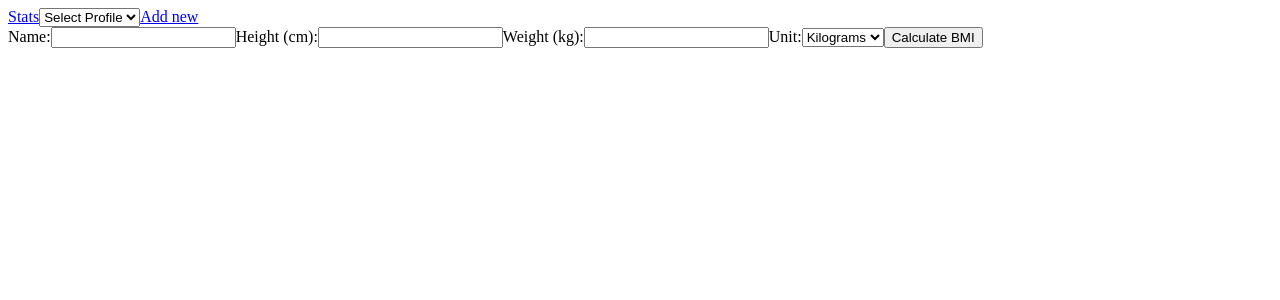
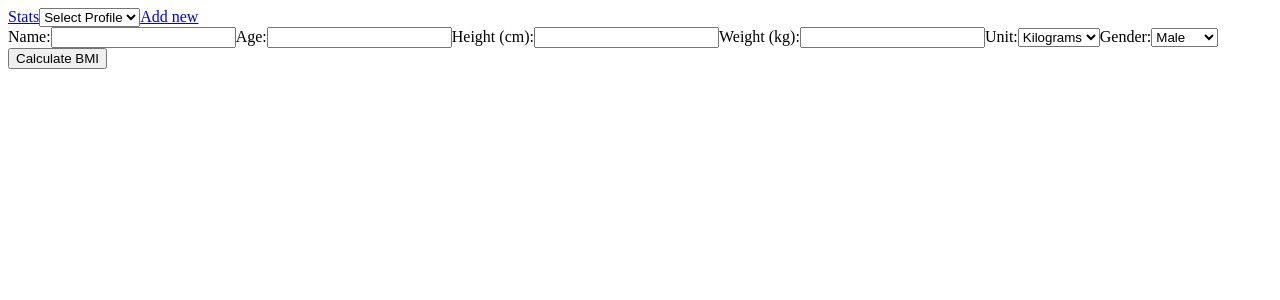
Before and after one commit to Shadow-Nic/SPA-Final-Project, a React (Vite) app: page /calculator in a window 1280 px wide. Shown: the top 300 px of the page. Built offline with nearby package versions, Linux system fonts and the light colour scheme.

Commit message:
added BMR logic

```diff
--- a/src/components/ProfileDisplay.jsx
+++ b/src/components/ProfileDisplay.jsx
@@ -9,11 +9,13 @@ function ProfileDisplay() {
             {selectedProfile && (
                 <div>
                     <h2>{selectedProfile.name}'s Profile</h2>
+                    <p>Age: {selectedProfile.age}</p>
                     <p>Height: {selectedProfile.height}</p>
                     <p>
                         Weight: {selectedProfile.weightKg} kg / {selectedProfile.weightLbs} lbs
                     </p>
                     <p>BMI: {selectedProfile.bmi}</p>
+                    <p>BMR: {selectedProfile.bmr}</p>
                     <p>Category: {selectedProfile.category}</p>
                 </div>
             )}
--- a/src/components/calculateBmi.jsx
+++ b/src/components/calculateBmi.jsx
@@ -10,6 +10,8 @@ function BmiCalculator() {
     const [weightLbs, setWeightLbs] = useState('');
     const [unit, setUnit] = useState('kg');
     const [name, setName] = useState('');
+    const [age, setAge] = useState('');
+    const [gender, setGender] = useState('');
 
     const handleHeightChange = (event) => {
         setHeight(event.target.value);
@@ -34,7 +36,26 @@ function BmiCalculator() {
         setName(event.target.value);
     };
 
+    const handleAgeChange = (event) => {
+        setAge(event.target.value);
+    };
+
+    const handleGenderChange = (event) => {
+        setGender(event.target.value);
+    };
+
+    const calculateBmr = () => {
+        let bmrVal = 0;
+        if (gender === 'male') {
+            bmrVal = 10 * weightKg + 6.26 * height - 5 * age + 5;
+        } else {
+            bmrVal = 10 * weightKg + 6.26 * height - 5 * age - 161;
+        }
+        return Math.round(bmrVal);
+    };
+
     const calculateBmi = () => {
+        let bmrVal = calculateBmr();
         if (height && weightKg) {
             const heightInMeters = height / 100;
             const bmiVal = (weightKg / (heightInMeters * heightInMeters)).toFixed(2);
@@ -50,7 +71,18 @@ function BmiCalculator() {
             }
             dispatch({
                 type: 'ADD_PROFILE',
-                payload: { name, height, weightKg, weightLbs, unit, bmi: bmiVal, category: categoryMsg },
+                payload: {
+                    name,
+                    height,
+                    weightKg,
+                    weightLbs,
+                    unit,
+                    gender,
+                    age,
+                    bmr: bmrVal,
+                    bmi: bmiVal,
+                    category: categoryMsg,
+                },
             });
             navigate('/');
         }
@@ -61,6 +93,10 @@ function BmiCalculator() {
             <label>
                 Name:
                 <input type="text" value={name} onChange={handleNameChange} />
+            </label>
+            <label>
+                Age:
+                <input type="number" value={age} onChange={handleAgeChange} />
             </label>
             <label>
                 Height (cm):
@@ -77,6 +113,13 @@ function BmiCalculator() {
                     <option value="lbs">Pounds</option>
                 </select>
             </label>
+            <label>
+                Gender:
+                <select value={unit} onChange={handleGenderChange}>
+                    <option value="Male">Male</option>
+                    <option value="Female">Female</option>
+                </select>
+            </label>
             <button onClick={calculateBmi}>Calculate BMI</button>
         </div>
     );
```
